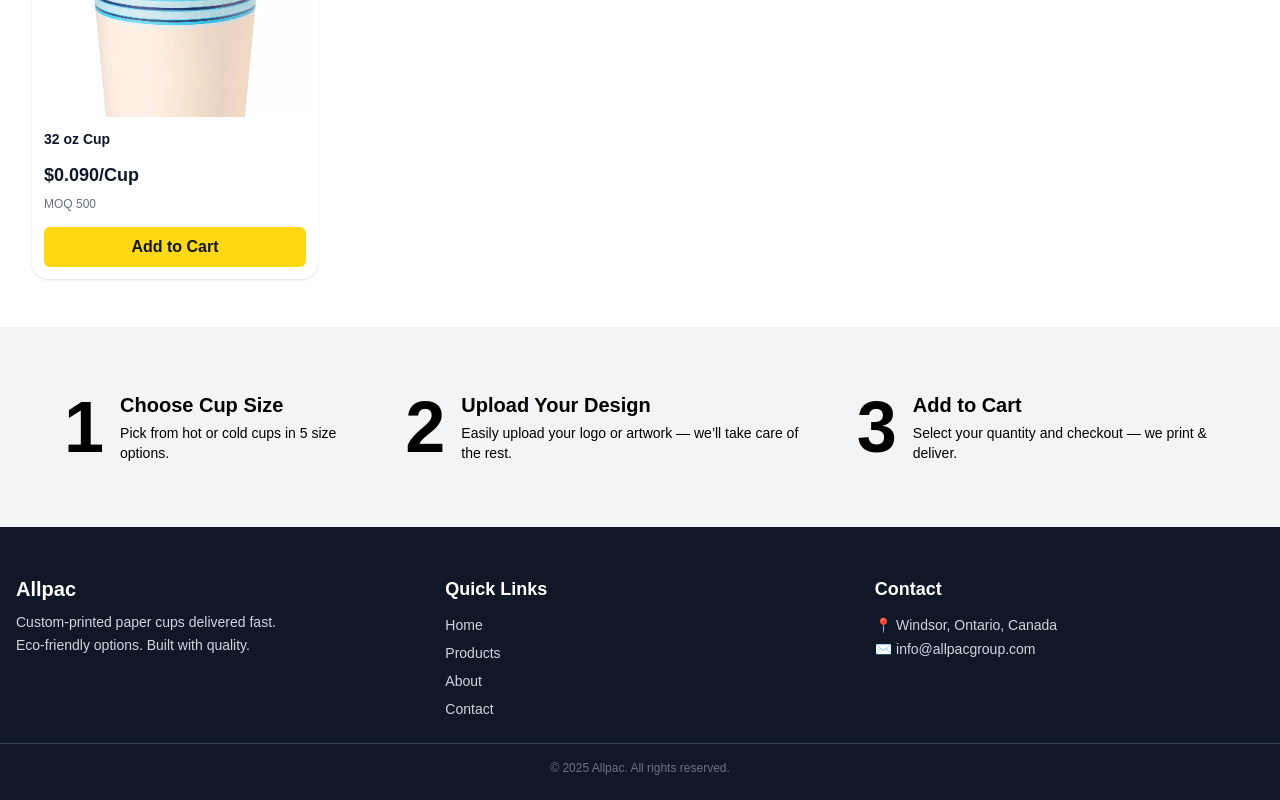
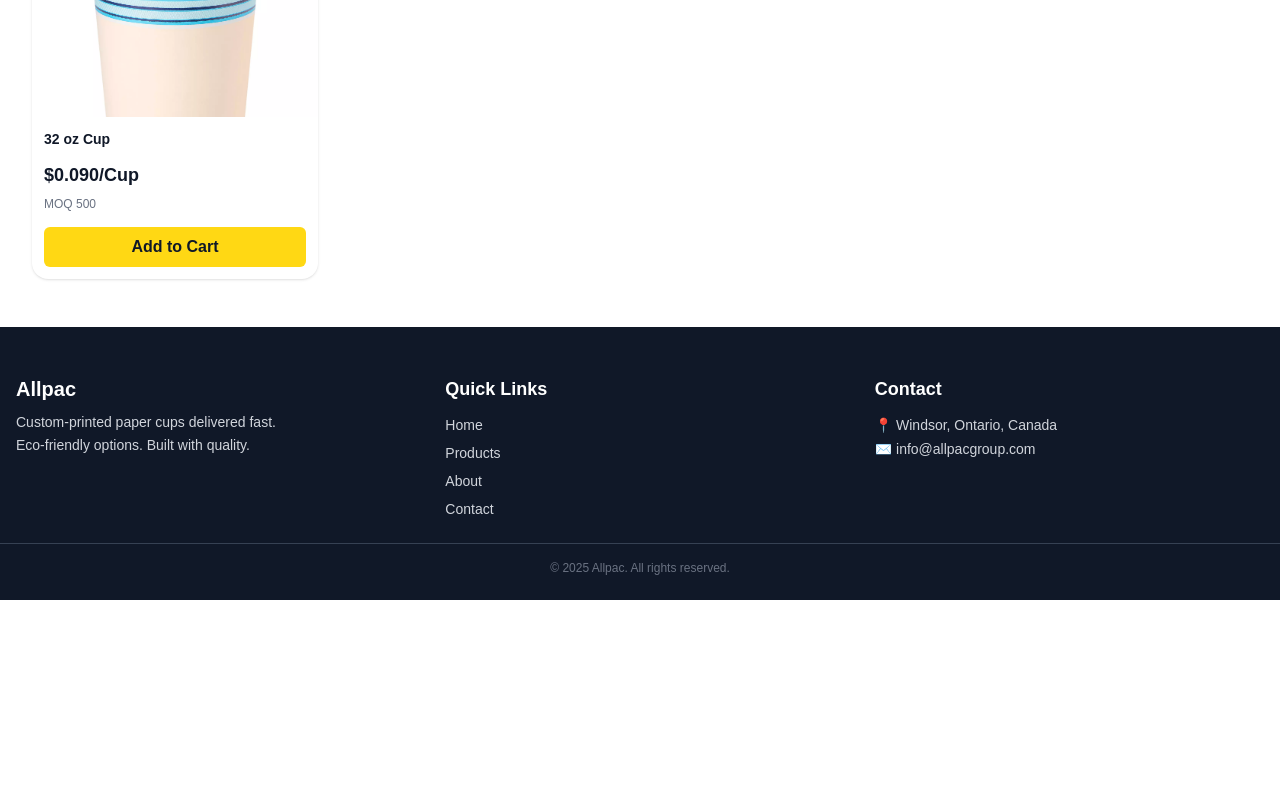
Before and after one commit to Emadedin1/allpacstore, a Next.js app: page / in a window 1280 px wide. Shown: the part 973-1773 px from the top of the page. After the commit the page ends 1573 px from the top, so only its background shows below. Built offline with nearby package versions, Linux system fonts and the light colour scheme.

Commit message:
Update page.jsx

```diff
--- a/src/app/page.jsx
+++ b/src/app/page.jsx
@@ -33,39 +33,6 @@ export default function Home() {
       <section id="product-sections" className="py-12 px-4">
         <ProductSections />
       </section>
-
-      <section className="bg-gray-100 text-black py-16 px-4">
-        <div className="max-w-6xl mx-auto flex flex-col md:flex-row justify-between gap-12 text-left">
-
-          {/* Step 1 */}
-          <div className="flex gap-4 items-start">
-            <span className="text-7xl font-bold leading-none">1</span>
-            <div>
-              <h3 className="text-xl font-semibold mb-1">Choose Cup Size</h3>
-              <p className="text-sm">Pick from hot or cold cups in 5 size options.</p>
-            </div>
-          </div>
-
-          {/* Step 2 */}
-          <div className="flex gap-4 items-start">
-            <span className="text-7xl font-bold leading-none">2</span>
-            <div>
-              <h3 className="text-xl font-semibold mb-1">Upload Your Design</h3>
-              <p className="text-sm">Easily upload your logo or artwork — we’ll take care of the rest.</p>
-            </div>
-          </div>
-
-          {/* Step 3 */}
-          <div className="flex gap-4 items-start">
-            <span className="text-7xl font-bold leading-none">3</span>
-            <div>
-              <h3 className="text-xl font-semibold mb-1">Add to Cart</h3>
-              <p className="text-sm">Select your quantity and checkout — we print & deliver.</p>
-            </div>
-          </div>
-
-        </div>
-      </section>
     </main>
   )
 }
```
